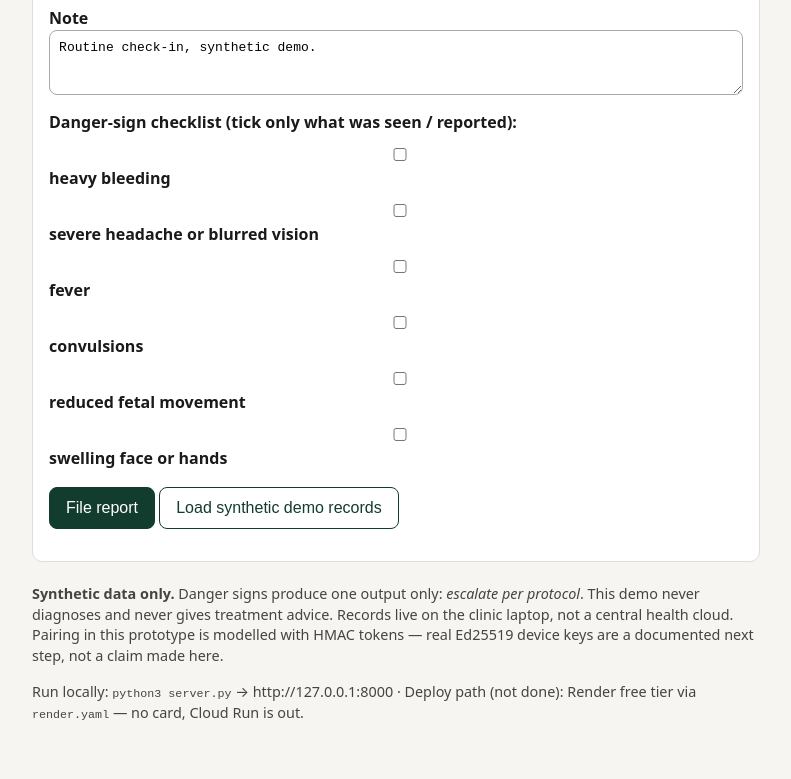
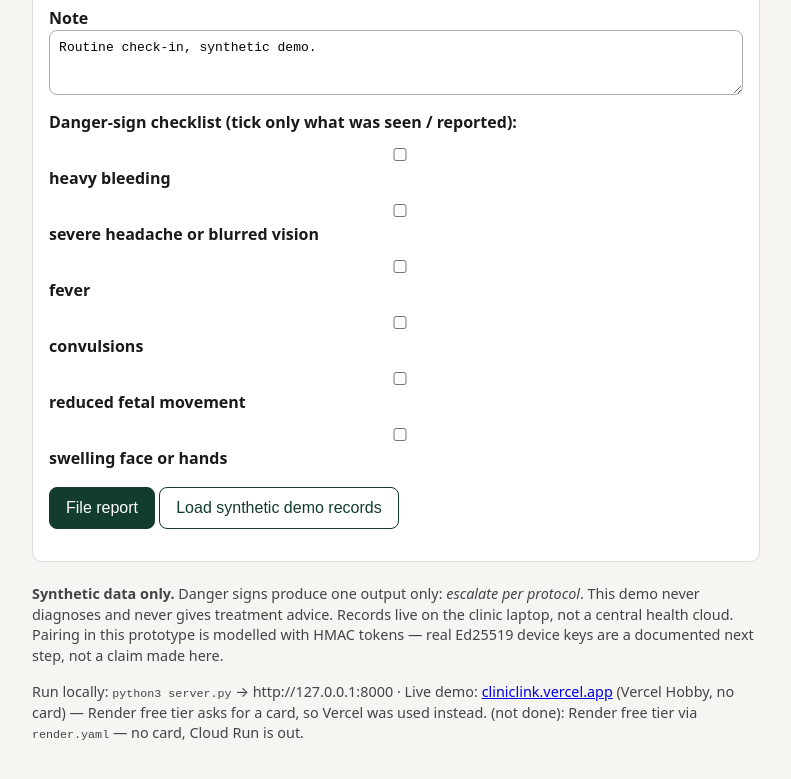
Before and after one commit to MSAbhishek22/cliniclink, a plain HTML site: page static/index.html in a window 1280 px wide. Shown: the part 1361-2140 px from the top of the page, without its empty margins (244-1035 px from the left). Drawn offline with Linux system fonts and the light colour scheme.

Commit message:
Note the live Vercel demo URL in the page footer
Updated footer text to include a link to the live demo on Vercel and clarified deployment options.

```diff
--- a/static/index.html
+++ b/static/index.html
@@ -137,7 +137,7 @@ footer{margin-top:1.5em;font-size:.9em;color:#444}
 
 <footer>
 <p><strong>Synthetic data only.</strong> Danger signs produce one output only: <em>escalate per protocol</em>. This demo never diagnoses and never gives treatment advice. Records live on the clinic laptop, not a central health cloud. Pairing in this prototype is modelled with HMAC tokens — real Ed25519 device keys are a documented next step, not a claim made here.</p>
-<p>Run locally: <code>python3 server.py</code> → http://127.0.0.1:8000 · Deploy path (not done): Render free tier via <code>render.yaml</code> — no card, Cloud Run is out.</p>
+<p>Run locally: <code>python3 server.py</code> → http://127.0.0.1:8000 · Live demo: <a href="https://cliniclink.vercel.app">cliniclink.vercel.app</a> (Vercel Hobby, no card) — Render free tier asks for a card, so Vercel was used instead. (not done): Render free tier via <code>render.yaml</code> — no card, Cloud Run is out.</p>
 </footer>
 </div>
 
```
